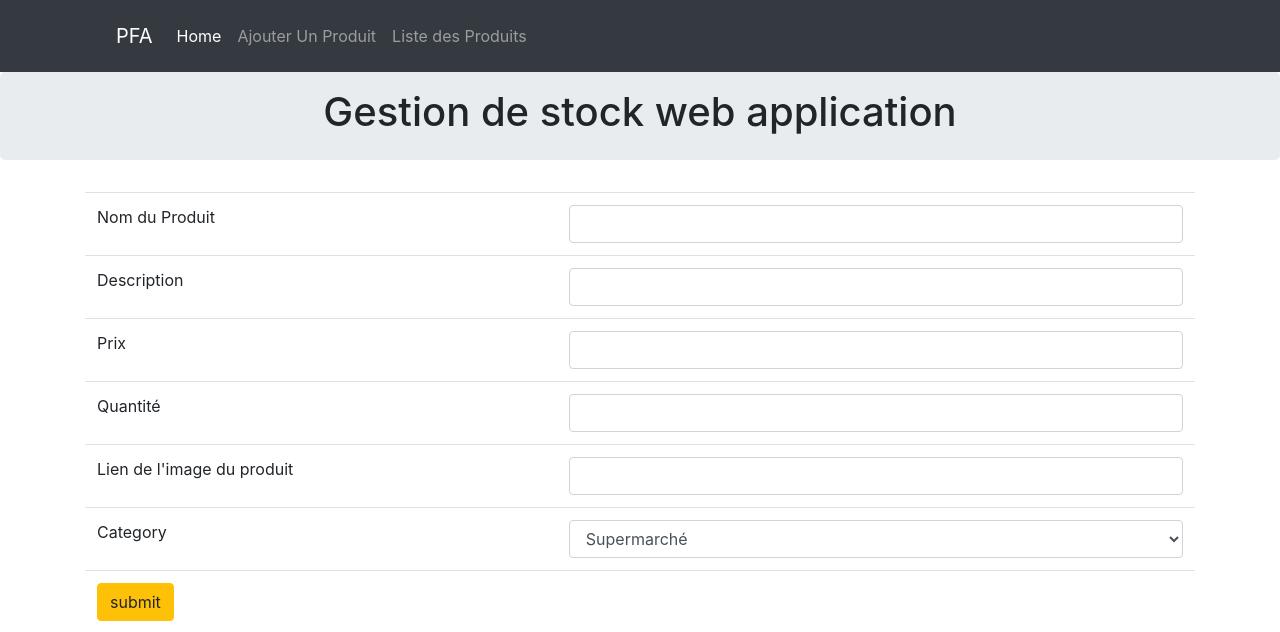
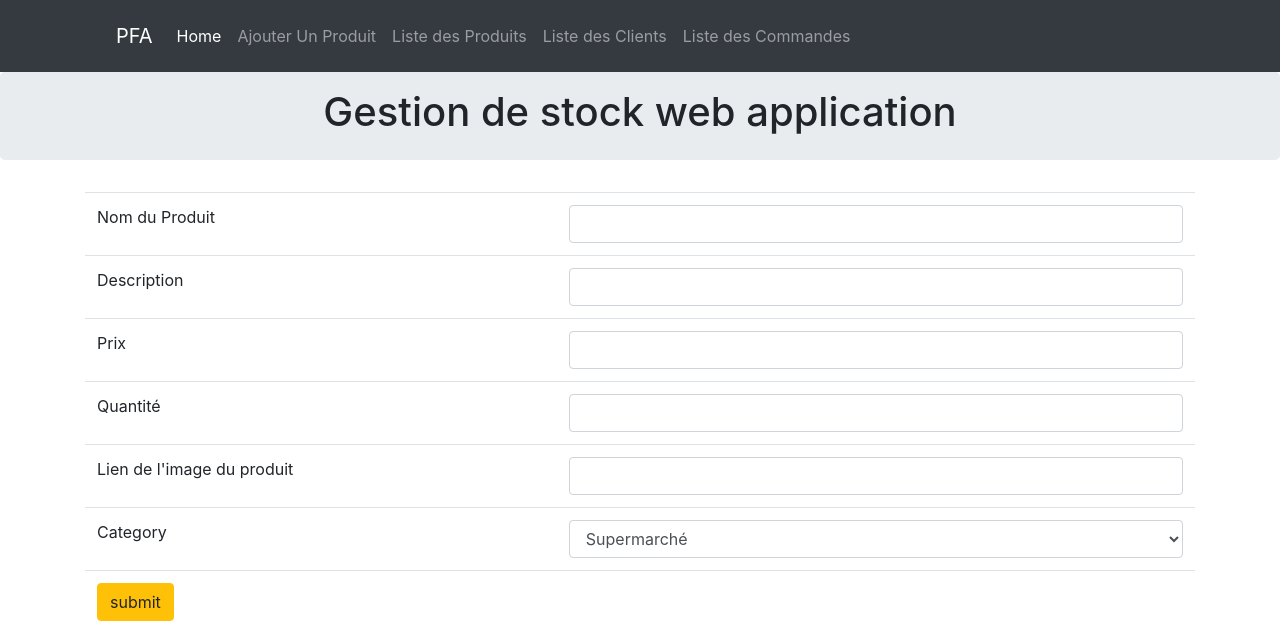
Before and after one commit to Bajmo/Inventorian, a Flask app: page /create in a window 1280 px wide. Shown: the top 632 px of the page. Run offline with Flask 2, Linux system fonts and the light colour scheme; some libraries are stand-ins or nearby versions.

Commit message:
Update header.html
hna zed Listes des Clients o Des Commandes fl header

```diff
--- a/templates/header.html
+++ b/templates/header.html
@@ -35,6 +35,12 @@
             <li class="nav-item">
               <a class="nav-link" href="/">Liste des Produits</a>
             </li>
+            <li class="nav-item">
+              <a class="nav-link" href="/">Liste des Clients</a>
+            </li>
+            <li class="nav-item">
+              <a class="nav-link" href="/">Liste des Commandes</a>
+            </li>
           </ul>
         </div>
       </div>
```
